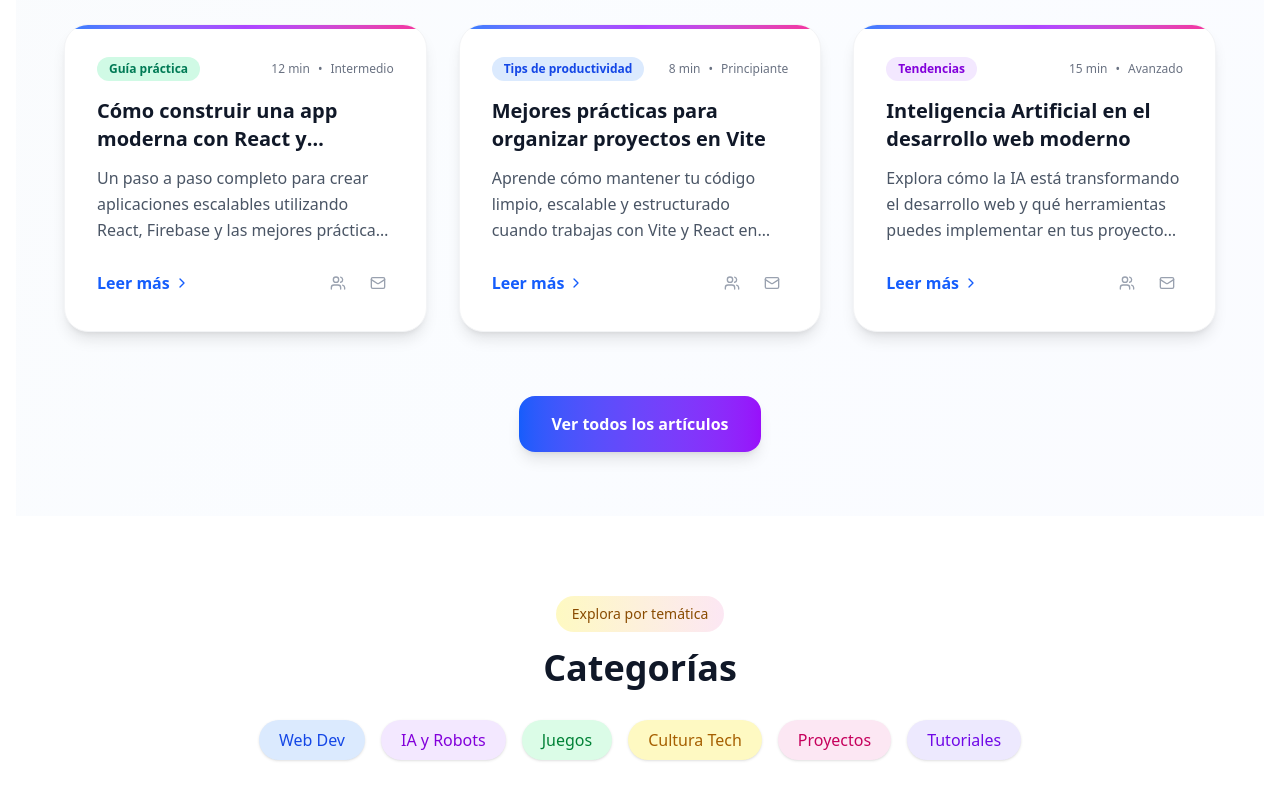
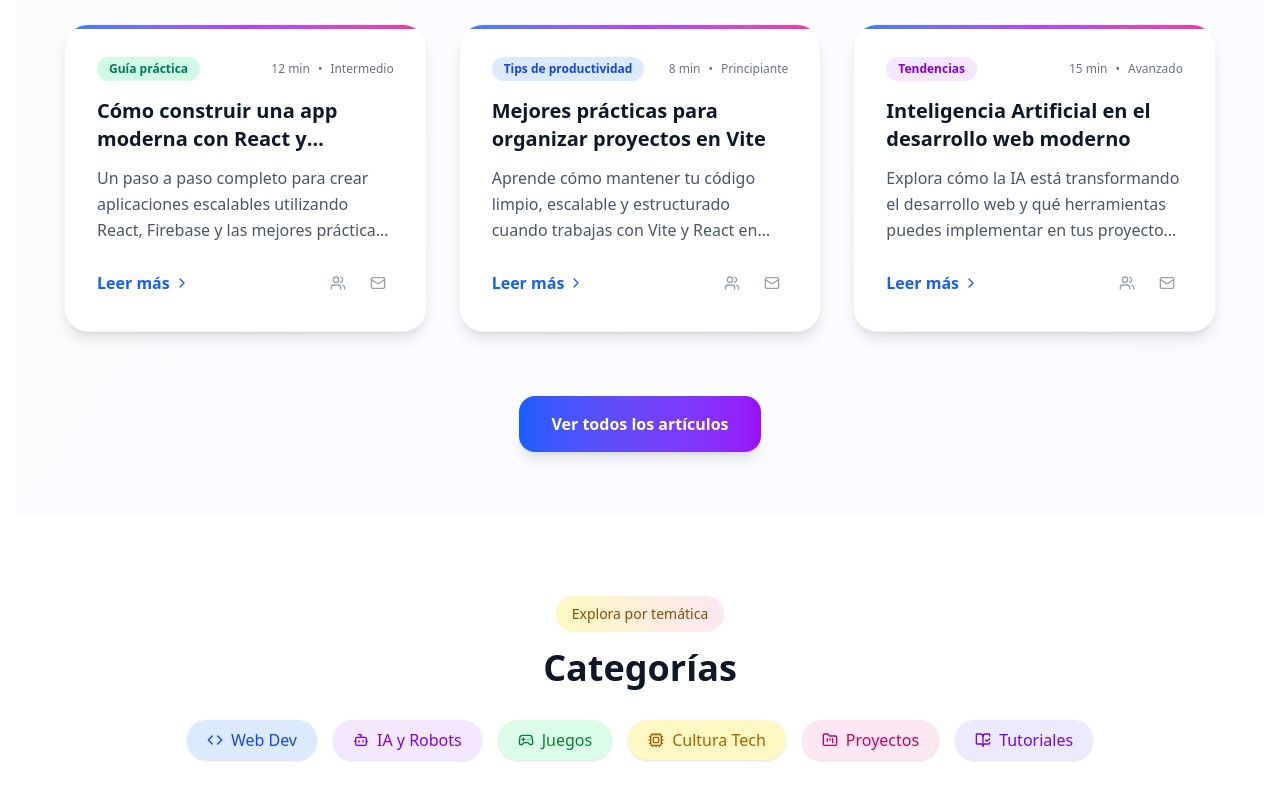
Before and after one commit to Juan17Informatico/blog-dev-notes, a React (Vite) app: page / in a window 1280 px wide. Shown: the part 920-1720 px from the top of the page. Built offline with nearby package versions, Linux system fonts and the light colour scheme.

Commit message:
feature: Add icons into Categories component

```diff
--- a/src/components/Categories.jsx
+++ b/src/components/Categories.jsx
@@ -1,15 +1,24 @@
+import {
+  Code,
+  Bot,
+  Gamepad2,
+  Cpu,
+  FolderKanban,
+  BookOpenCheck,
+} from "lucide-react";
+
 export const Categories = () => {
   const categoryList = [
-    { name: "Web Dev", color: "bg-blue-100 text-blue-700" },
-    { name: "IA y Robots", color: "bg-purple-100 text-purple-700" },
-    { name: "Juegos", color: "bg-green-100 text-green-700" },
-    { name: "Cultura Tech", color: "bg-yellow-100 text-yellow-700" },
-    { name: "Proyectos", color: "bg-pink-100 text-pink-700" },
-    { name: "Tutoriales", color: "bg-violet-100 text-violet-700" },
+    { name: "Web Dev", icon: Code, color: "bg-blue-100 text-blue-700" },
+    { name: "IA y Robots", icon: Bot, color: "bg-purple-100 text-purple-700" },
+    { name: "Juegos", icon: Gamepad2, color: "bg-green-100 text-green-700" },
+    { name: "Cultura Tech", icon: Cpu, color: "bg-yellow-100 text-yellow-700" },
+    { name: "Proyectos", icon: FolderKanban, color: "bg-pink-100 text-pink-700" },
+    { name: "Tutoriales", icon: BookOpenCheck, color: "bg-violet-100 text-violet-700" },
   ];
 
   return (
-    <section className="py-20 px-4 bg-white bg-vi">
+    <section className="py-20 px-4 bg-white">
       <div className="max-w-6xl mx-auto text-center">
         <div className="inline-flex items-center px-4 py-2 bg-gradient-to-r from-yellow-100 to-pink-100 text-yellow-800 rounded-full text-sm font-medium mb-4">
           Explora por temática
@@ -19,14 +28,18 @@ export const Categories = () => {
         </h2>
 
         <div className="flex flex-wrap justify-center gap-4">
-          {categoryList.map((cat, index) => (
-            <button
-              key={index}
-              className={`px-5 py-2 rounded-full font-medium shadow-sm hover:shadow-md transition-all duration-300 ${cat.color} hover:scale-105`}
-            >
-              {cat.name}
-            </button>
-          ))}
+          {categoryList.map((cat, index) => {
+            const Icon = cat.icon;
+            return (
+              <button
+                key={index}
+                className={`flex items-center gap-2 px-5 py-2 rounded-full font-medium shadow-sm hover:shadow-md transition-all duration-300 ${cat.color} hover:scale-105`}
+              >
+                <Icon className="w-4 h-4" />
+                {cat.name}
+              </button>
+            );
+          })}
         </div>
       </div>
     </section>
```
